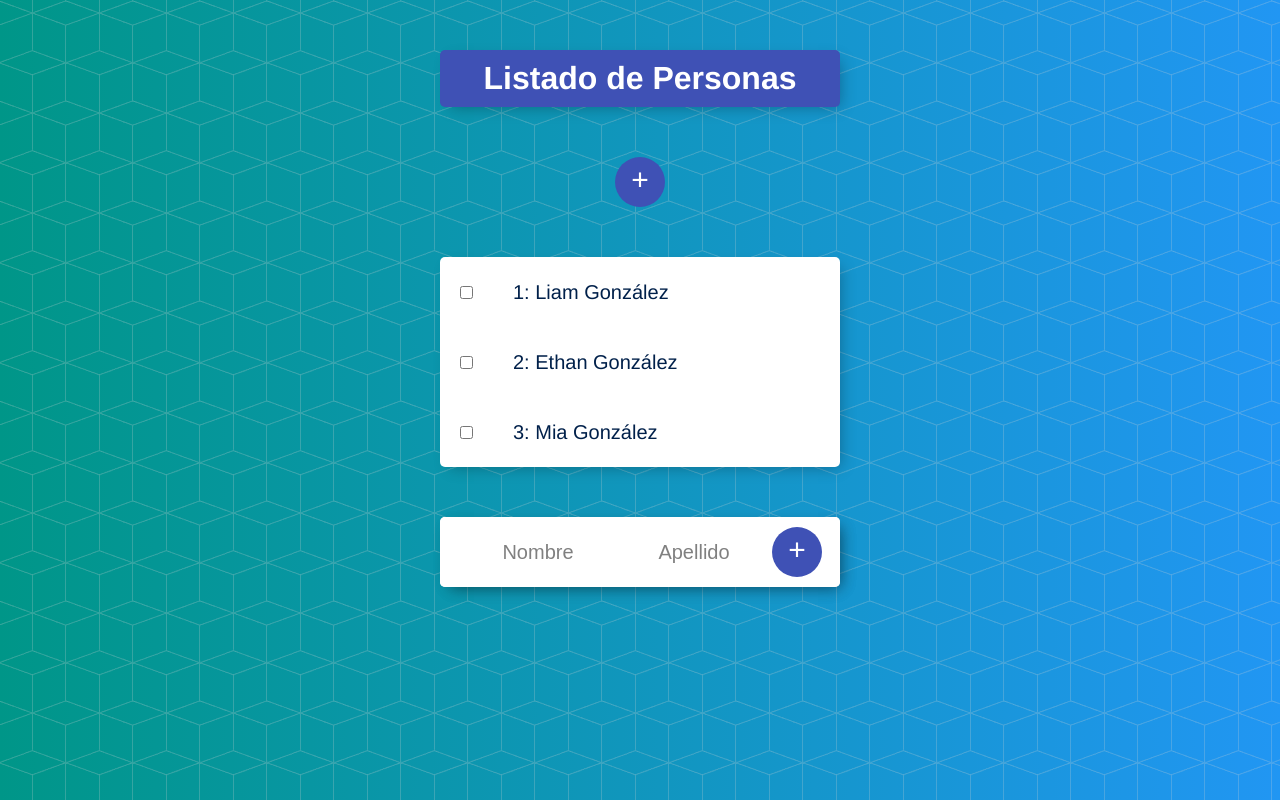
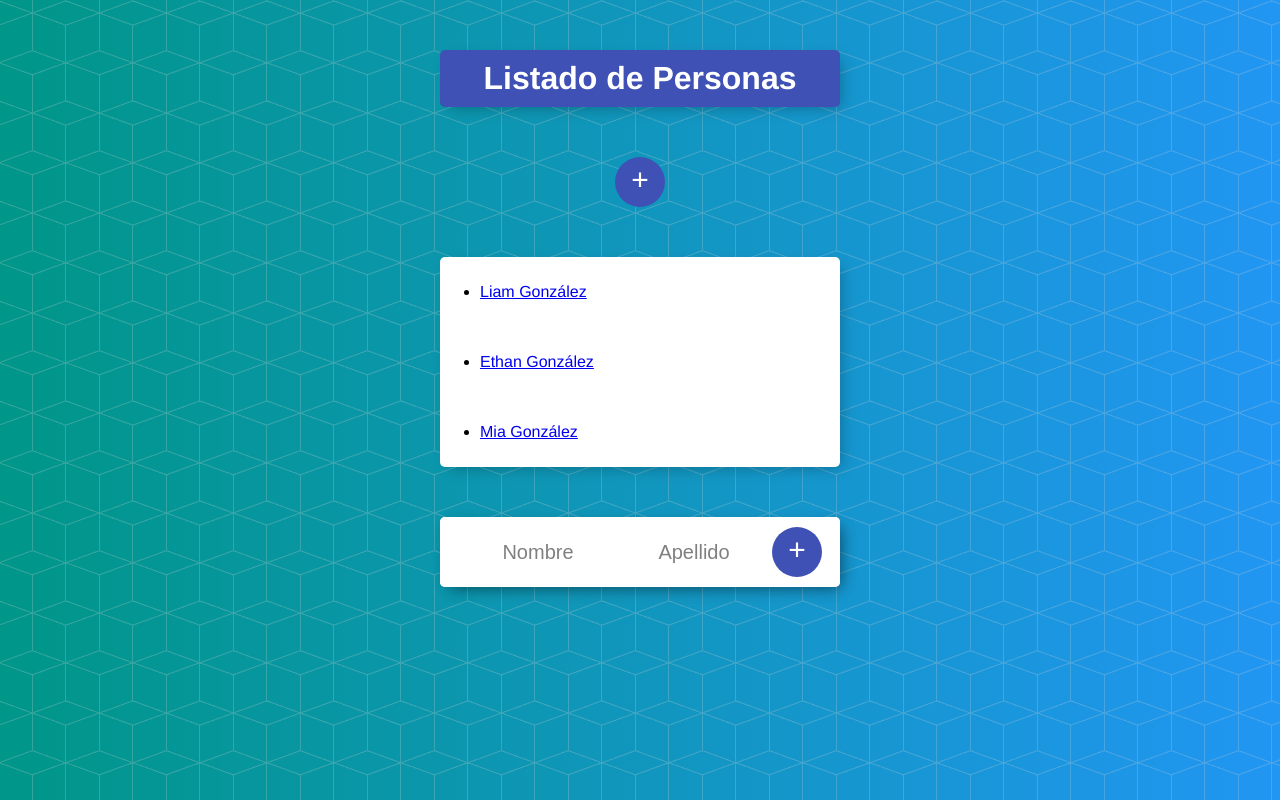
Before and after one commit to JesyGomez/Listado_Personas, an Angular app: page / in a window 1280 px wide. Shown: the top 800 px of the page. Built offline with nearby package versions, Linux system fonts and the light colour scheme.

Commit message:
editamos elementos

```diff
--- a/src/app/app.component.ts
+++ b/src/app/app.component.ts
@@ -3,7 +3,7 @@ import { RouterOutlet } from '@angular/router';
 import { Persona } from './persona.model';
 import { CommonModule } from '@angular/common';
 import { LoggingService } from './LoggingService.service';
-import { PersonasService } from './persona.service';
+import { PersonasService } from './personas.service';
 import { PersonaComponent } from './personas/persona/persona.component';
 import { FormularioComponent } from './personas/formulario/formulario.component';
 import { PersonasComponent } from './personas/personas.component';
--- a/src/app/app.routes.ts
+++ b/src/app/app.routes.ts
@@ -6,5 +6,5 @@ export const routes: Routes = [
     {path: '', component: PersonasComponent},
     {path: 'personas', component: PersonasComponent},
     {path: 'personas/agregar', component: FormularioComponent},
-    {path: 'personas/:id', component: PersonasComponent},
+    {path: 'personas/:id', component: FormularioComponent},
 ];
--- a/src/app/persona.service.ts
+++ b/src/app/personas.service.ts
@@ -19,4 +19,15 @@ export class PersonasService {
     this.loggingService.enviaMensajeAConsola('Agregamos Persona:' + persona.nombre);
     this.personas.push(persona);
   }
+
+  encontrarPersona(index: number){
+    let persona: Persona = this.personas[index];
+    return persona;
+  }
+
+  modificarPersona(index:number, persona:Persona){
+    let persona1 = this.personas[index];
+    persona1.nombre = persona.nombre;
+    persona1.apellido = persona.apellido;
+  }
 }
--- a/src/app/personas/formulario/formulario.component.ts
+++ b/src/app/personas/formulario/formulario.component.ts
@@ -2,9 +2,9 @@ import { Component } from '@angular/core';
 import { Persona } from '../../persona.model';
 import { FormsModule } from '@angular/forms';
 import { LoggingService } from '../../LoggingService.service';
-import { PersonasService } from '../../persona.service';
+import { PersonasService } from '../../personas.service';
 import { CommonModule } from '@angular/common';
-import { Router } from '@angular/router';
+import { ActivatedRoute, Router } from '@angular/router';
 
 @Component({
   selector: 'app-formulario',
@@ -16,28 +16,34 @@ export class FormularioComponent {
   // este ya no es funcional porque lo conectamos a través del service @Output() personaCreada = new EventEmitter<Persona>();
    nombreInput:string = '';
    apellidoInput:string = '';
+   index: number;
 
   constructor(
     private loggingService: LoggingService,
     private personasService: PersonasService,
-    private router: Router
+    private router: Router,
+    private route: ActivatedRoute
     ) {
       this.personasService.saludar.subscribe((indice: number) => alert("El índice es: " + indice)
     );
   }
 
-  ngOnInit() {}
+  ngOnInit() {
+    this.index = this.route.snapshot.params['id'];
+    if(this.index){
+     let persona: Persona = this.personasService.encontrarPersona(this.index);
+     this.nombreInput = persona.nombre;
+     this.apellidoInput = persona.apellido;
+    }
+  }
 
   onGuardarPersona() {
     let persona1 = new Persona(this.nombreInput, this.apellidoInput);
-    // this.loggingService.enviaMensajeAConsola(
-    //   'Enviamos persona con nombre: ' +
-    //     persona1.nombre +
-    //     ' y apellido: ' +
-    //     persona1.apellido
-    // );
-    //this.personaCreada.emit(persona1);
-    this.personasService.agregarPersona(persona1);
+    if(this.index){
+      this.personasService.modificarPersona(this.index, persona1);
+    }else{
+      this.personasService.agregarPersona(persona1);
+    }
     this.router.navigate(['personas'])
   }
 
--- a/src/app/personas/persona/persona.component.html
+++ b/src/app/personas/persona/persona.component.html
@@ -1,4 +1,10 @@
+
 <div class="item">
-  <input type="checkbox" (click)="emitirSaludo()" />
-  <p>{{ indice + 1 }}: {{ persona.nombre }} {{ persona.apellido }}</p>
+<ul>
+  <li>
+    <a [routerLink]="['personas',indice]" routerLinkActive="router-link-active" >
+    {{persona.nombre}} {{persona.apellido}}
+    </a>
+  </li>
+</ul>
 </div>
--- a/src/app/personas/persona/persona.component.ts
+++ b/src/app/personas/persona/persona.component.ts
@@ -1,12 +1,13 @@
 import { Component, Input, OnInit } from '@angular/core';
 import { Persona } from '../../persona.model';
-import { PersonasService } from '../../persona.service';
+import { PersonasService } from '../../personas.service';
 import { CommonModule } from '@angular/common';
+import { RouterLinkWithHref } from '@angular/router';
 
 @Component({
   selector: 'app-persona',
   standalone: true,
-  imports: [CommonModule],
+  imports: [CommonModule, RouterLinkWithHref],
   templateUrl: './persona.component.html',
   styleUrl: './persona.component.css',
   providers: [PersonasService]
--- a/src/app/personas/personas.component.ts
+++ b/src/app/personas/personas.component.ts
@@ -2,7 +2,7 @@ import { CommonModule } from '@angular/common';
 import { Component, OnInit } from '@angular/core';
 import { FormularioComponent } from './formulario/formulario.component';
 import { Persona } from '../persona.model';
-import { PersonasService } from '../persona.service';
+import { PersonasService } from '../personas.service';
 import { Router } from '@angular/router';
 import { PersonaComponent } from './persona/persona.component';
 
```
